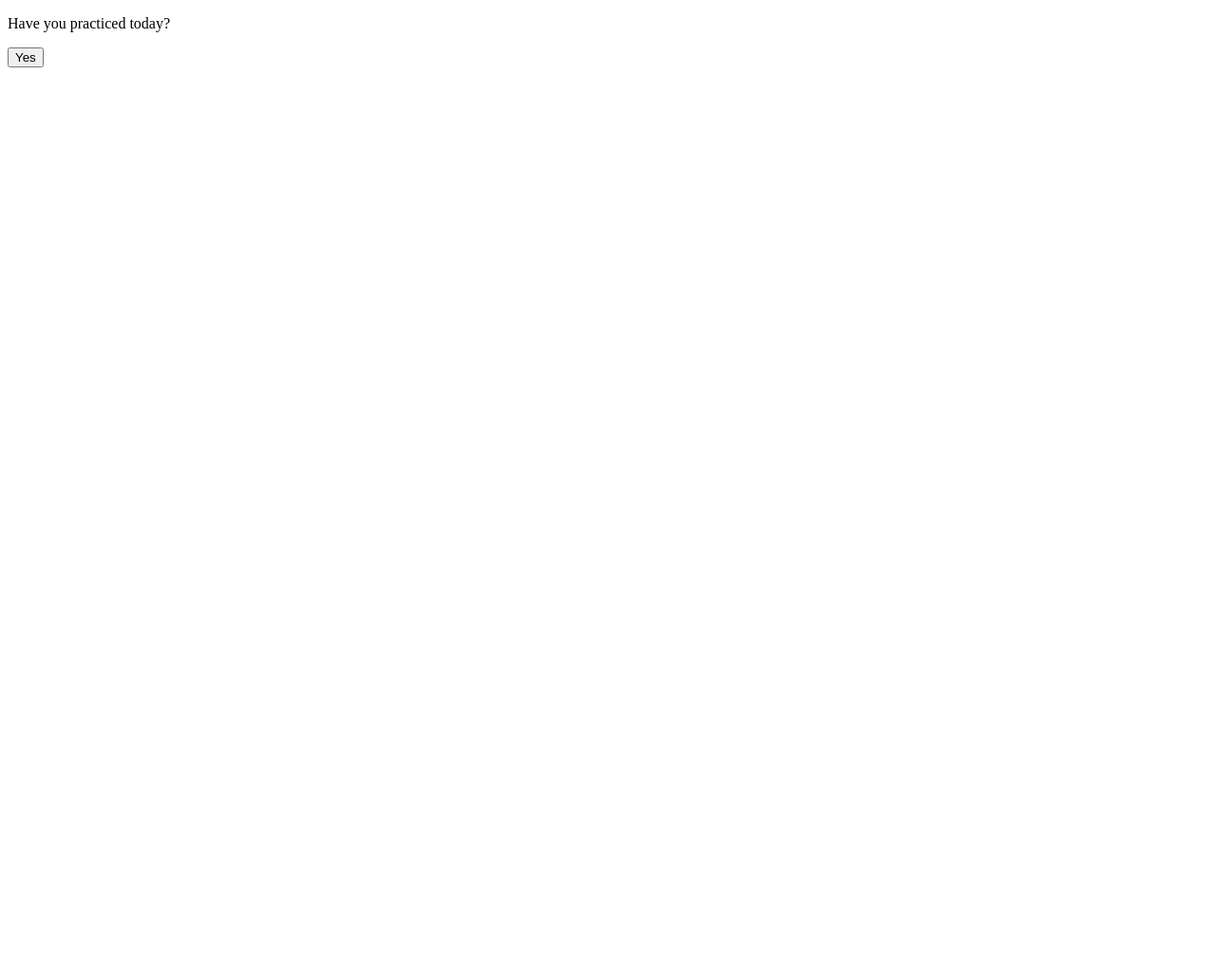
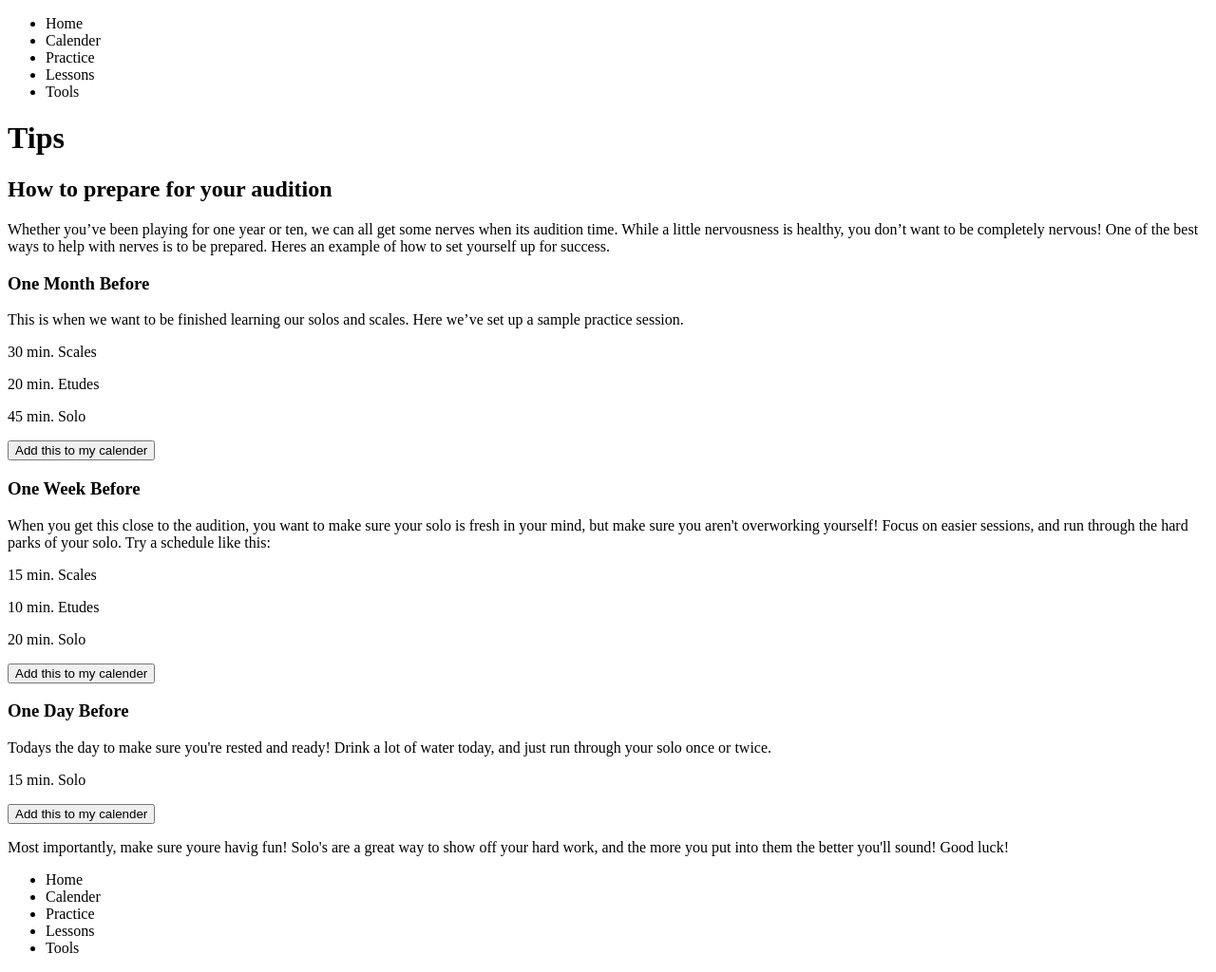
Before and after one commit to katking545/im361web, a website: page index.html in a window 1280 px wide. Shown: the whole page at 95% size. Before the commit the page ends 800 px from the top, so only its background shows below. Drawn offline with Linux system fonts and the light colour scheme.

Commit message:
html
woooooah

```diff
--- a/index.html
+++ b/index.html
@@ -3,15 +3,74 @@
 <html>
 
   <head>
+
     <meta charset="utf-8">
     <meta name="viewport" content="width=device-width,initial-scale=1.0">
-    <title>My Vue Project</title>
+
+    <title>Tips</title>
+
   </head>
   <body>
-    <div id="app">
+
+<header>
+  <nav>
+  <ul class="nav">
+    <li>Home</li>
+    <li>Calender</li>
+    <li>Practice</li>
+    <li>Lessons</li>
+    <li>Tools</li>
+  </ul>
+  </nav>
+  <h1>Tips</h1>
+</header>
+
+<!-- Video Here -->
+
+<main>
+  <h2>How to prepare for your audition</h2>
+  <p>Whether you’ve been playing for one year or ten, we can all get some nerves when its audition time. While a little nervousness is healthy, you don’t want to be completely nervous! One of the best ways to help with nerves is to be prepared. Heres an example of how to set yourself up for success.
+  </p>
+
+  <h3>One Month Before</h3>
+  <p>This is when we want to be finished learning our solos and scales. Here we’ve set up a sample practice session. </p>
+  <p>30 min. Scales</p>
+  <p>20 min. Etudes</p>
+  <p>45 min. Solo</p>
+
+  <button>Add this to my calender</button>
+
+  <h3>One Week Before</h3>
+  <p>When you get this close to the audition, you want to make sure your solo is fresh in your mind, but make sure you aren't overworking yourself! Focus on easier sessions, and run through the hard parks of your solo. Try a schedule like this:</p>
+  <p>15 min. Scales</p>
+  <p>10 min. Etudes</p>
+  <p>20 min. Solo</p>
+
+<button>Add this to my calender</button>
+
+  <h3>One Day Before</h3>
+  <p>Todays the day to make sure you're rested and ready! Drink a lot of water today, and just run through your solo once or twice.</p>
+  <p>15 min. Solo</p>
+
+<button>Add this to my calender</button>
+
+<p>Most importantly, make sure youre havig fun! Solo's are a great way to show off your hard work, and the more you put into them the better you'll sound! Good luck!</p>
+
+</main>
+<footer>
+  <ul class="nav">
+    <li>Home</li>
+    <li>Calender</li>
+    <li>Practice</li>
+    <li>Lessons</li>
+    <li>Tools</li>
+  </ul>
+</footer>
+     <!-- <div id="app">
       <p>Have you practiced today?</p>
       <button v-on:click="congrat">Yes</button>
     </div>
     <script src="./dist/main.js" type="text/javascript"</script>
+     -->
   </body>
 </html>
```
